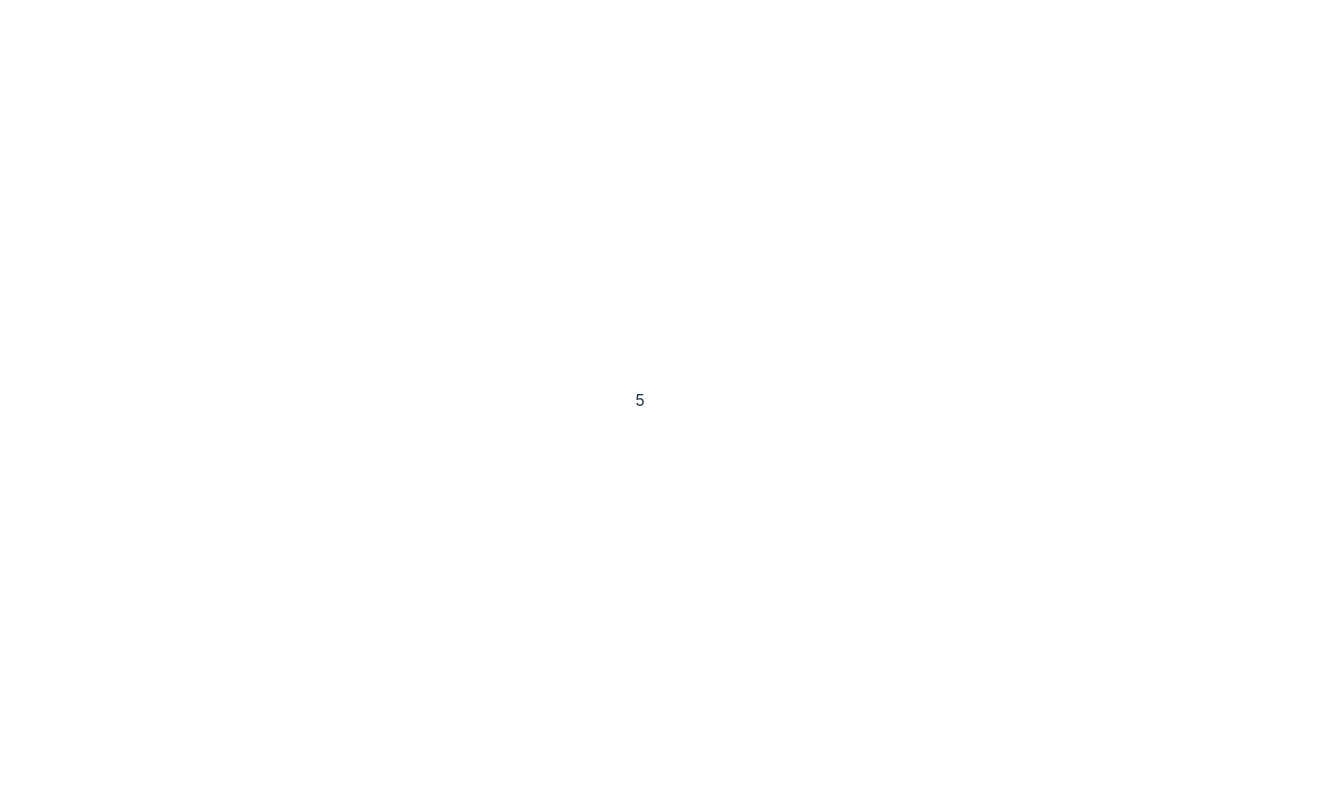
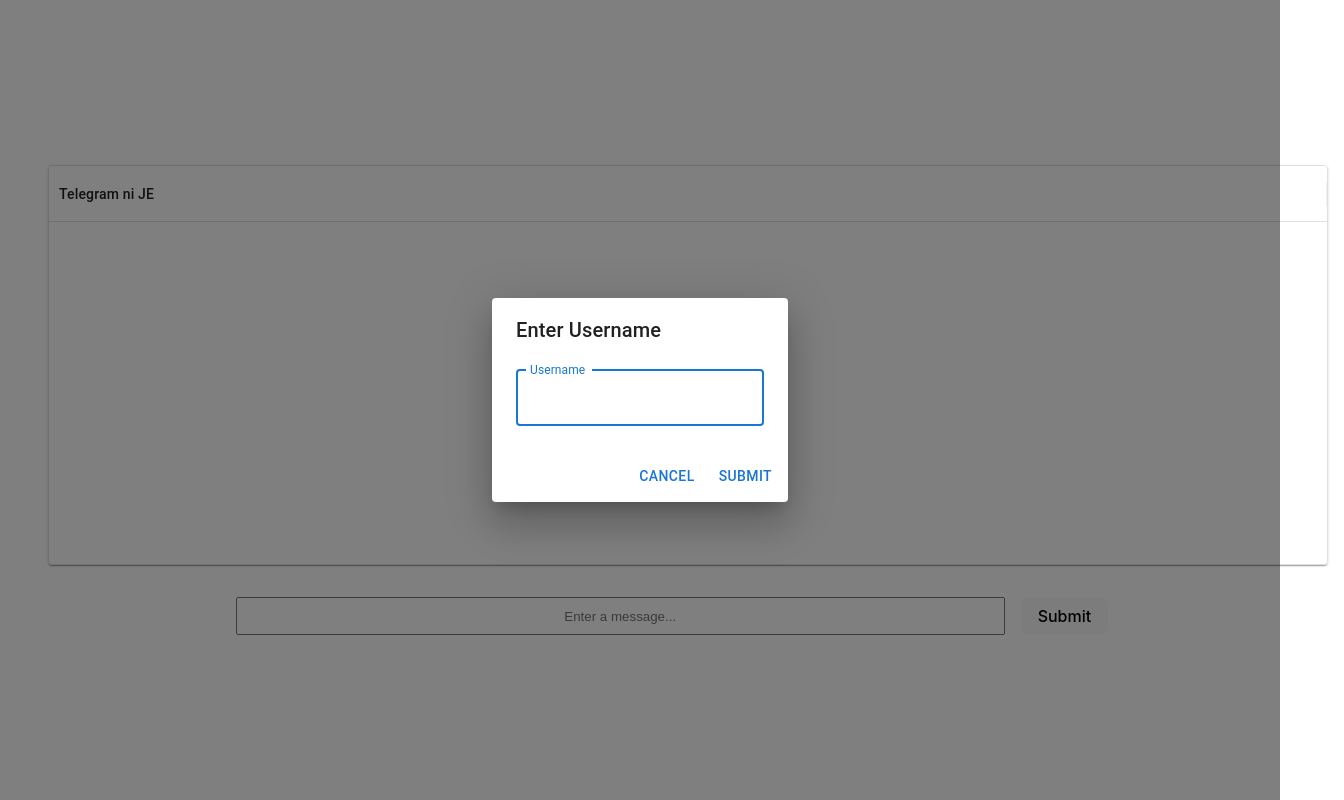
Before and after one commit to SadMacaroni32/React_SpringBoot, a React (Vite) app in the folder frontend/: page / in a window 1280 px wide. Shown: the whole page, 1344 px wide, since content can reach past the window. Built offline with nearby package versions, Linux system fonts and the light colour scheme; no server answers; the database is empty.

Commit message:
Tinder 2.0

```diff
--- a/frontend/src/App.tsx
+++ b/frontend/src/App.tsx
@@ -1,7 +1,7 @@
 import './App.css';
 import { BrowserRouter as Router, Routes, Route } from 'react-router-dom'; // Import BrowserRouter, Routes, Route
 
-import { MainPage } from './pages'; // Assuming MainPage is in './pages'
+import MainPage from './pages/index'; // Assuming MainPage is in './pages'
 
 function App() {
   return (
--- /dev/null
+++ b/frontend/src/firebaseConfig.tsx
@@ -0,0 +1,18 @@
+// Import the functions you need from the SDKs you need
+import { initializeApp } from "firebase/app";
+// TODO: Add SDKs for Firebase products that you want to use
+// https://firebase.google.com/docs/web/setup#available-libraries
+
+// Your web app's Firebase configuration
+const firebaseConfig = {
+    apiKey: "AIzaSyBEaMkFd1j8XOQF4VTtw_vEbtxQ-Tt9dgk",
+    authDomain: "reactbubble.firebaseapp.com",
+    databaseURL: "https://reactbubble-default-rtdb.asia-southeast1.firebasedatabase.app",
+    projectId: "reactbubble",
+    storageBucket: "reactbubble.firebasestorage.app",
+    messagingSenderId: "841180882476",
+    appId: "1:841180882476:web:74064aff9d0f040a9e9389"
+  };
+
+// Initialize Firebase
+export const firebaseInit = initializeApp(firebaseConfig);
--- a/frontend/src/pages/index.tsx
+++ /dev/null
@@ -1,8 +0,0 @@
-
-export const MainPage = () => {
-    return (
-        <>
-            5
-        </>
-    );
-};
--- /dev/null
+++ b/frontend/src/pages/index/components/MessageBox.css
@@ -0,0 +1,57 @@
+/* Center the header text */
+.center-header {
+    text-align: center;
+  }
+
+  /* Styles for the message cell */
+  .message-cell {
+    display: flex;
+    align-items: center;
+    justify-content: space-between; /* Ensures the message text and delete icon are on opposite ends */
+    width: 100%;
+  }
+
+  /* Styles for the message text */
+  .message-text {
+    flex-grow: 1;
+    font-size: 14px;
+    color: #333;
+  }
+
+  /* Styles for the delete icon */
+  .delete-icon {
+    margin-left: 8px;
+    cursor: pointer;
+  }
+
+  /* Center the placeholder in the text input (for any input inside the MessageBox) */
+  input::placeholder {
+    text-align: center;
+  }
+
+  /* In your MessageBox.css */
+.message-cell {
+    display: flex;
+    align-items: center;
+    justify-content: space-between;
+    width: 100%;
+  }
+
+  .message-text {
+    flex-grow: 1;
+    font-size: 14px;
+    color: #333;
+  }
+
+  .delete-icon {
+    margin-left: 8px;
+    cursor: pointer;
+  }
+
+  .center {
+    text-align: center;
+  }
+
+  .MuiDataGrid-root {
+    overflow-x: auto; /* Enables horizontal scrolling if columns overflow */
+  }
--- /dev/null
+++ b/frontend/src/pages/index/components/Messagebox.tsx
@@ -0,0 +1,54 @@
+import React from 'react';
+import { DataGrid, GridColDef } from '@mui/x-data-grid';
+import { IconButton } from '@mui/material';
+import DeleteIcon from '@mui/icons-material/Delete';
+import './MessageBox.css';  // Import the CSS file
+
+interface MessageBoxProps {
+  rows: any[];  // Array of row data
+  onDelete: (id: string, messageOwner: string) => void;
+}
+
+const MessageBox: React.FC<MessageBoxProps> = ({ rows, onDelete }) => {
+  // Define the columns to display the messages in a single column with the format: "Username: Message" + DeleteIcon
+  const columns: GridColDef[] = [
+    {
+      field: 'messageWithDelete',
+      headerName: 'Telegram ni JE',
+      headerClassName: 'center',
+      flex: 1,
+      renderCell: (params: any) => (
+        <div className="message-cell">
+          <div className="message-text">
+            <strong>{params.row.username}:</strong> {params.row.message}
+          </div>
+          <IconButton
+            color="error"
+            onClick={() => onDelete(params.row.id, params.row.username)}
+            className="delete-icon"
+          >
+            <DeleteIcon />
+          </IconButton>
+        </div>
+      ),
+      sortable: false,  // Disable sorting for this column
+    },
+  ];
+
+  return (
+    <div style={{ height: 400, width: '100%', overflow: 'auto' }}>
+      <DataGrid
+        rows={rows}
+        columns={columns}  // Use the concatenated message and delete icon column
+        disableColumnMenu // Disable the column menu (where filter option appears)
+        disableColumnFilter // Disable the column filter feature
+        disableColumnSelector // Disable column selector
+        disableColumnResize  // Disable column resizing
+        hideFooter // Disable the entire footer (pagination controls)
+        style={{ overflow: 'auto' }}  // Enable scrolling within the data grid
+      />
+    </div>
+  );
+};
+
+export default MessageBox;
--- /dev/null
+++ b/frontend/src/pages/index/components/UsernamePopup.tsx
@@ -0,0 +1,47 @@
+// UsernamePopup.tsx
+
+import React, { useState } from "react";
+import { Dialog, DialogActions, DialogContent, DialogTitle, TextField, Button } from "@mui/material";
+
+// Define the props interface
+interface UsernamePopupProps {
+  onSubmit: (username: string) => void;
+  onClose: () => void;
+}
+
+const UsernamePopup: React.FC<UsernamePopupProps> = ({ onSubmit, onClose }) => {
+  const [username, setUsername] = useState<string>("");
+
+  const handleSubmit = () => {
+    if (username) {
+      onSubmit(username); // Send the username back to the parent component
+    }
+  };
+
+  return (
+    <Dialog open={true} onClose={onClose}>
+      <DialogTitle>Enter Username</DialogTitle>
+      <DialogContent>
+        <TextField
+          autoFocus
+          margin="dense"
+          label="Username"
+          type="text"
+          fullWidth
+          value={username}
+          onChange={(e) => setUsername(e.target.value)}
+        />
+      </DialogContent>
+      <DialogActions>
+        <Button onClick={onClose} color="primary">
+          Cancel
+        </Button>
+        <Button onClick={handleSubmit} color="primary">
+          Submit
+        </Button>
+      </DialogActions>
+    </Dialog>
+  );
+};
+
+export default UsernamePopup;
--- /dev/null
+++ b/frontend/src/pages/index/index.tsx
@@ -0,0 +1,91 @@
+import React, { useEffect, useState } from 'react';
+import { Box, Paper, IconButton } from '@mui/material';
+import { getDatabase, ref, set, push, onValue, remove } from 'firebase/database';
+import DeleteIcon from '@mui/icons-material/Delete';
+import MessageBox from './components/Messagebox';  // Adjust path if necessary
+import { firebaseInit } from '../../firebaseConfig';  // Make sure firebase is initialized
+import UsernamePopup from './components/UsernamePopup';
+const db = getDatabase(firebaseInit);  // Use `db` for Firebase Database
+
+const MainPage = () => {
+  const [rows, setRows] = useState<any[]>([]);  // Array of message rows
+  const [username, setUsername] = useState<string>('');  // Track current user's username
+  const [message, setMessage] = useState<string>('');  // Track current message input
+
+  // Fetch data from Firebase
+  useEffect(() => {
+    const messagesRef = ref(db, 'messages');
+    onValue(messagesRef, (snapshot) => {
+      const data = snapshot.val();
+      const formattedRows = data
+        ? Object.keys(data).map((key) => ({
+            id: key,
+            username: data[key].username,
+            message: data[key].message,
+          }))
+        : [];
+      setRows(formattedRows);
+    });
+  }, []);
+
+  // Submit message to Firebase
+  const handleSubmit = () => {
+    if (username && message) {
+      const messagesRef = ref(db, 'messages');
+      const newMessageRef = push(messagesRef);
+      set(newMessageRef, { username, message });
+      setMessage(''); // Clear message input
+    }
+  };
+
+  // Handle delete message - Only allow the owner of the message to delete it
+  const handleDelete = (id: string, messageOwner: string) => {
+    if (messageOwner === username) {
+      const messageRef = ref(db, `messages/${id}`);
+      remove(messageRef);
+    } else {
+      alert('You can only delete your own messages.');
+    }
+  };
+
+  // Handle username submit
+  const handleUsernameSubmit = (submittedUsername: string) => {
+    setUsername(submittedUsername);
+  };
+
+  return (
+    <div>
+      {/* Show the Username Popup if username is not set */}
+      {username === '' && (
+        <UsernamePopup
+          onSubmit={handleUsernameSubmit}
+          onClose={() => console.log('Popup closed')}
+        />
+      )}
+
+      {/* Main Page content */}
+      <Box sx={{ width: '100%', padding: 2 }}>
+        <Paper sx={{ height: 400, width: '100%' }}>
+          {/* Use the MessageBox component here */}
+          <MessageBox rows={rows} onDelete={handleDelete} />
+        </Paper>
+      </Box>
+
+      {/* Input for new message */}
+      <Box sx={{ display: 'flex', justifyContent: 'center', gap: 2, padding: 2 }}>
+        <input
+          type="text"
+          placeholder="Enter a message..."
+          value={message}
+          onChange={(e) => setMessage(e.target.value)}
+          style={{ padding: '8px', width: '60%' }}
+        />
+        <button onClick={handleSubmit} style={{ padding: '8px 16px' }}>
+          Submit
+        </button>
+      </Box>
+    </div>
+  );
+};
+
+export default MainPage;
```
Also changed, not shown: frontend/package.json (+9 -2 lines), 1 other file (tests, documents, lock files or other folders).
